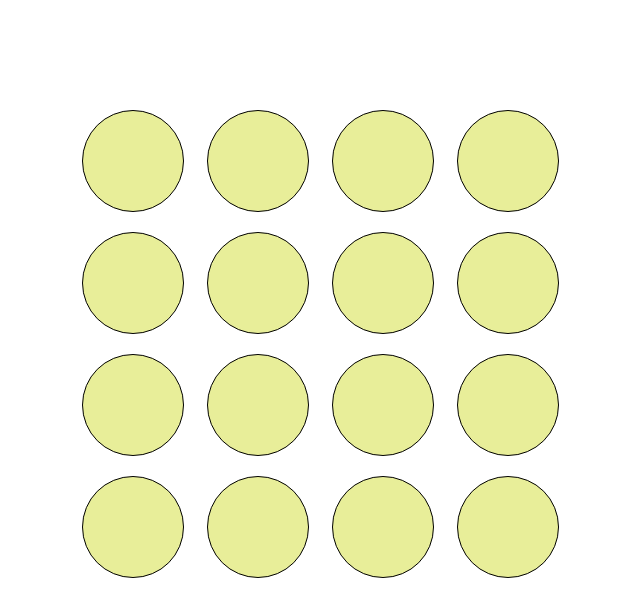
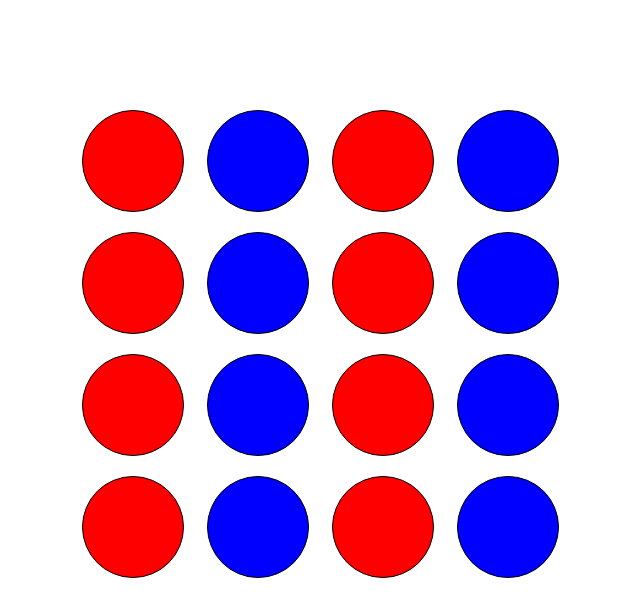
Before and after one commit to aviralrabbit1/connect-4, a React (Create React App) app: page / in a window 1280 px wide. Shown: the top 616 px of the page, without its empty margins (338-978 px from the left). Built offline with nearby package versions, Linux system fonts and the light colour scheme.

Commit message:
testing className parameter circles

```diff
--- a/src/Components/Gameboard.js
+++ b/src/Components/Gameboard.js
@@ -13,67 +13,67 @@ function Gameboard() {
   }
   return (
     <div className='gameBoard' >
-        <Gamecircle id ={1} onCircleClicked={circleClicked} >
+        <Gamecircle id ={1} className="player_1" onCircleClicked={circleClicked} >
             {/* <span style={{color: 'red'}} >Red</span> */}
         </Gamecircle>
 
-        <Gamecircle id ={2} color="blue" onCircleClicked={circleClicked} >
+        <Gamecircle id ={2} className="player_2" onCircleClicked={circleClicked} >
             {/* <span style={{color: 'blue'}} >Blue</span> */}
         </Gamecircle>
 
-        <Gamecircle id ={3} onCircleClicked={circleClicked} >
+        <Gamecircle id ={3} className="player_1" onCircleClicked={circleClicked} >
             {/* <span style={{color: 'red'}} >Red</span> */}
         </Gamecircle>
 
-        <Gamecircle id ={4} color="blue" onCircleClicked={circleClicked} >
+        <Gamecircle id ={4} className="player_2" onCircleClicked={circleClicked} >
             {/* <span style={{color: 'blue'}} >Blue</span> */}
         </Gamecircle>
 
-        <Gamecircle id ={5} onCircleClicked={circleClicked} >
+        <Gamecircle id ={5} className="player_1" onCircleClicked={circleClicked} >
             {/* <span style={{color: 'red'}} >Red</span> */}
         </Gamecircle>
 
-        <Gamecircle id ={6} color="blue" onCircleClicked={circleClicked} >
+        <Gamecircle id ={6} className="player_2" onCircleClicked={circleClicked} >
             {/* <span style={{color: 'blue'}} >Blue</span> */}
         </Gamecircle>
 
-        <Gamecircle id ={7} onCircleClicked={circleClicked} >
+        <Gamecircle id ={7} className="player_1" onCircleClicked={circleClicked} >
             {/* <span style={{color: 'red'}} >Red</span> */}
         </Gamecircle>
 
-        <Gamecircle id ={8} color="blue" onCircleClicked={circleClicked} >
+        <Gamecircle id ={8} className="player_2" onCircleClicked={circleClicked} >
             {/* <span style={{color: 'blue'}} >Blue</span> */}
         </Gamecircle>
 
-        <Gamecircle id ={9} onCircleClicked={circleClicked} >
+        <Gamecircle id ={9}  className="player_1"onCircleClicked={circleClicked} >
             {/* <span style={{color: 'red'}} >Red</span> */}
         </Gamecircle>
 
-        <Gamecircle id ={10} color="blue" onCircleClicked={circleClicked} >
+        <Gamecircle id ={10} className="player_2" onCircleClicked={circleClicked} >
             {/* <span style={{color: 'blue'}} >Blue</span> */}
         </Gamecircle>
 
-        <Gamecircle id ={11} onCircleClicked={circleClicked} >
+        <Gamecircle id ={11} className="player_1" onCircleClicked={circleClicked} >
             {/* <span style={{color: 'red'}} >Red</span> */}
         </Gamecircle>
 
-        <Gamecircle id ={12} color="blue" onCircleClicked={circleClicked} >
+        <Gamecircle id ={12} className="player_2" onCircleClicked={circleClicked} >
             {/* <span style={{color: 'blue'}} >Blue</span> */}
         </Gamecircle>
 
-        <Gamecircle id ={13} onCircleClicked={circleClicked} >
+        <Gamecircle id ={13} className="player_1" onCircleClicked={circleClicked} >
             {/* <span style={{color: 'red'}} >Red</span> */}
         </Gamecircle>
 
-        <Gamecircle id ={14} color="blue" onCircleClicked={circleClicked} >
+        <Gamecircle id ={14} className="player_2" onCircleClicked={circleClicked} >
             {/* <span style={{color: 'blue'}} >Blue</span> */}
         </Gamecircle>
 
-        <Gamecircle id ={15} onCircleClicked={circleClicked} >
+        <Gamecircle id ={15} className="player_1" onCircleClicked={circleClicked} >
             {/* <span style={{color: 'red'}} >Red</span> */}
         </Gamecircle>
 
-        <Gamecircle id ={16} color="blue" onCircleClicked={circleClicked} >
+        <Gamecircle id ={16} className="player_2" onCircleClicked={circleClicked} >
             {/* <span style={{color: 'blue'}} >Blue</span> */}
         </Gamecircle>
 
--- a/src/Components/Gamecircle.js
+++ b/src/Components/Gamecircle.js
@@ -1,7 +1,7 @@
 import React from 'react';
 import '../App.css'
 
-const Gamecircle = ({id, children, onCircleClicked}) => {
+const Gamecircle = ({id, children, className, onCircleClicked}) => {
   // const style = {
   //   backgroundColor: color,
   // }
@@ -12,7 +12,7 @@ const Gamecircle = ({id, children, onCircleClicked}) => {
 
   console.log(id);
   return (
-    <div className={`gameCircle player_0`}
+    <div className={`gameCircle ${className}`}
     // style={id%2==0? {backgroundColor:'red'}:{backgroundColor: 'blue'}}
     onClick={(event) => onclick(event, id) }>
       {/* Gamecircle - id= {id} */}
```
